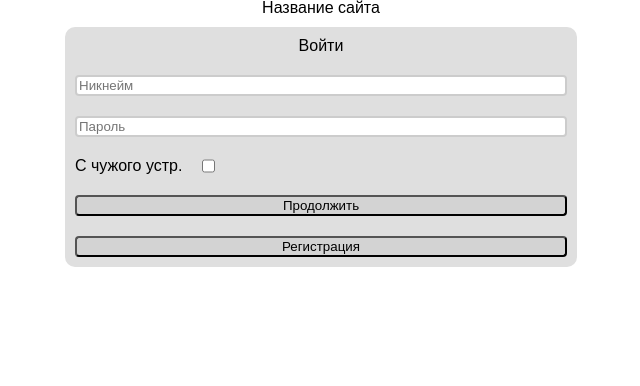
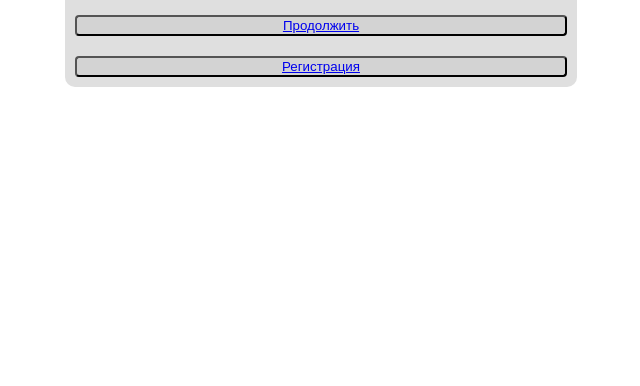
Before and after one commit to ZShoskiiPelmen123/SchoolLibrary, a Flask app: template templates/Войти.html in a window 1280 px wide. Shown: the part 414-800 px from the top of the page, without its empty margins (319-959 px from the left). Run offline with Flask 3, Linux system fonts and the light colour scheme; the template is opened without the code that fills it, so the values that code supplies are empty.

Commit message:
Добавлены маршруты, переходы

```diff
--- a/app.py
+++ b/app.py
@@ -1,4 +1,5 @@
 from flask import Flask
+from flask import render_template
 import sqlalchemy as db
 # from Models.Book import Book
 # from Models.User import User
@@ -7,7 +8,7 @@ from Models.Test import Test
 app = Flask(__name__)
 
 
-@app.route('/')
+@app.route('/egg')
 def hello_world():  # put application's code here
     return 'Hello World!'
 
@@ -18,5 +19,25 @@ def books():  # put application's code here
     return 'books World!' #+ db.select(dual)
 
 
+@app.route('/')
+def login():
+    return render_template('Войти.html')
+
+
+@app.route('/registration')
+def register():
+    return render_template('Регистрация.html')
+
+
+@app.route('/Kvass1488')
+def confirming1():
+    return render_template('СтраницаФедиЛол.html')
+
+
+@app.route('/Kvass52')
+def confirming2():
+    return render_template('СтраницаФедиЛол.html')
+
+
 if __name__ == '__main__':
     app.run()
--- a/templates/Войти.html
+++ b/templates/Войти.html
@@ -4,8 +4,7 @@
     <meta charset="UTF-8">
     <meta name="viewport" content="width=device-width, initial-scale=1.0">
     <title>TwinTowers</title>
-    <link href="Войти.css" rel="stylesheet" type="text/css" />
-    <script scr="script.js"></script>
+    <link href="static/Войти.css" rel="stylesheet" type="text/css" />
 </head>
 <body>
     <div class="Main">
@@ -14,7 +13,7 @@
             <div class="Text3">Recommended ↑</div>
         </div>
         <div class="Kvass1">
-            <div class="Mewing"><img src="Безымянный.png"></div>
+            <div class="Mewing"><img src="static/Безымянный.png"></div>
             <div class="Name">Название сайта</div>
             <form class="Войти">
                 <div class="Text1">Войти</div>
@@ -24,8 +23,8 @@
                     <div class="Text2">С чужого устр.</div>
                     <input type="checkbox">
                 </div>
-                <button class="Enter">Продолжить</button>
-                <button type="submit" class="Register">Регистрация</button>
+                <button class="Enter"><a href="/Kvass52">Продолжить</a></button>
+                <button type="submit" class="Register"><a href="/registration">Регистрация</a></button>
             </form>
         </div>
     </div>
```
Also changed, not shown: templates/Регистрация.html (+3 -4 lines).
